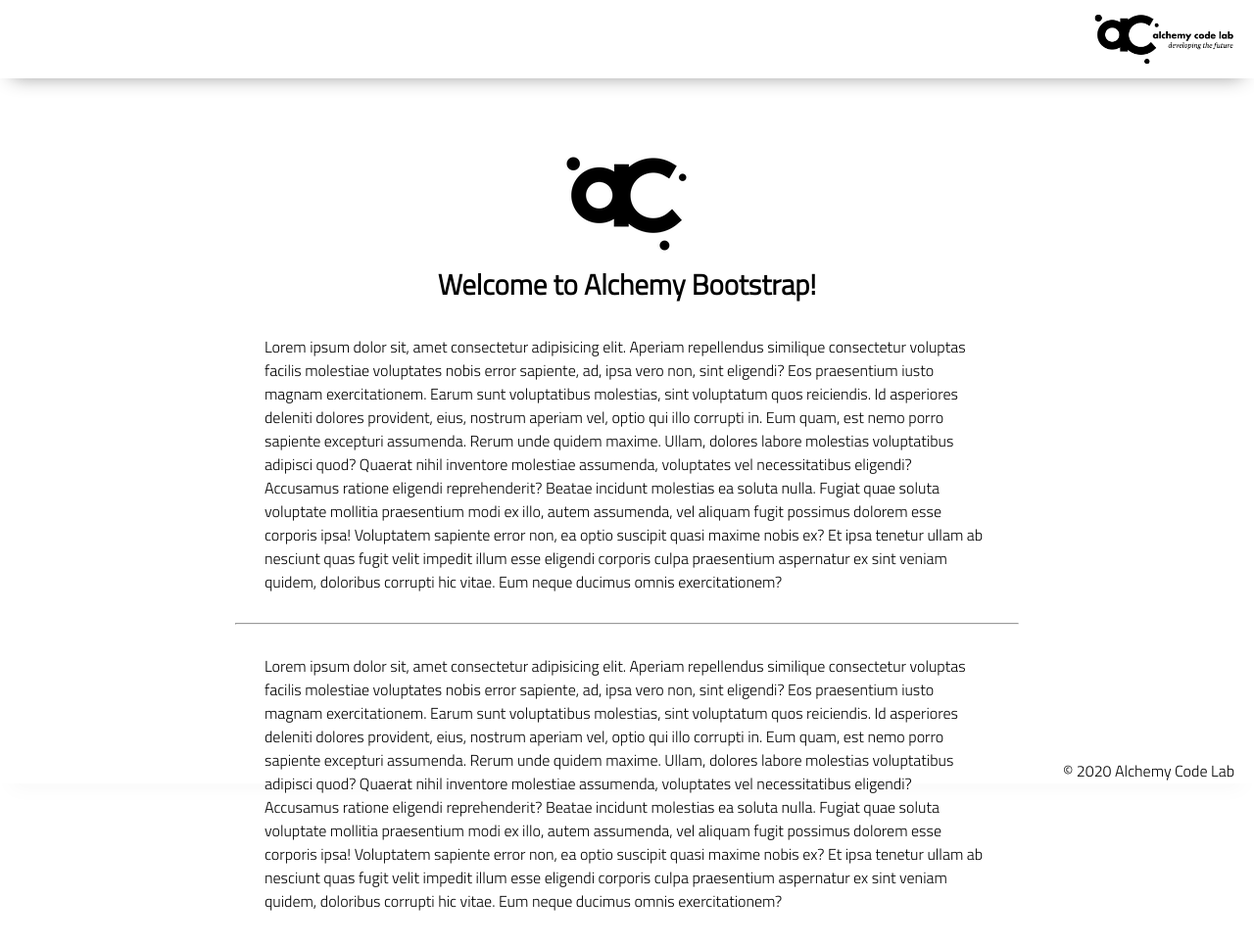
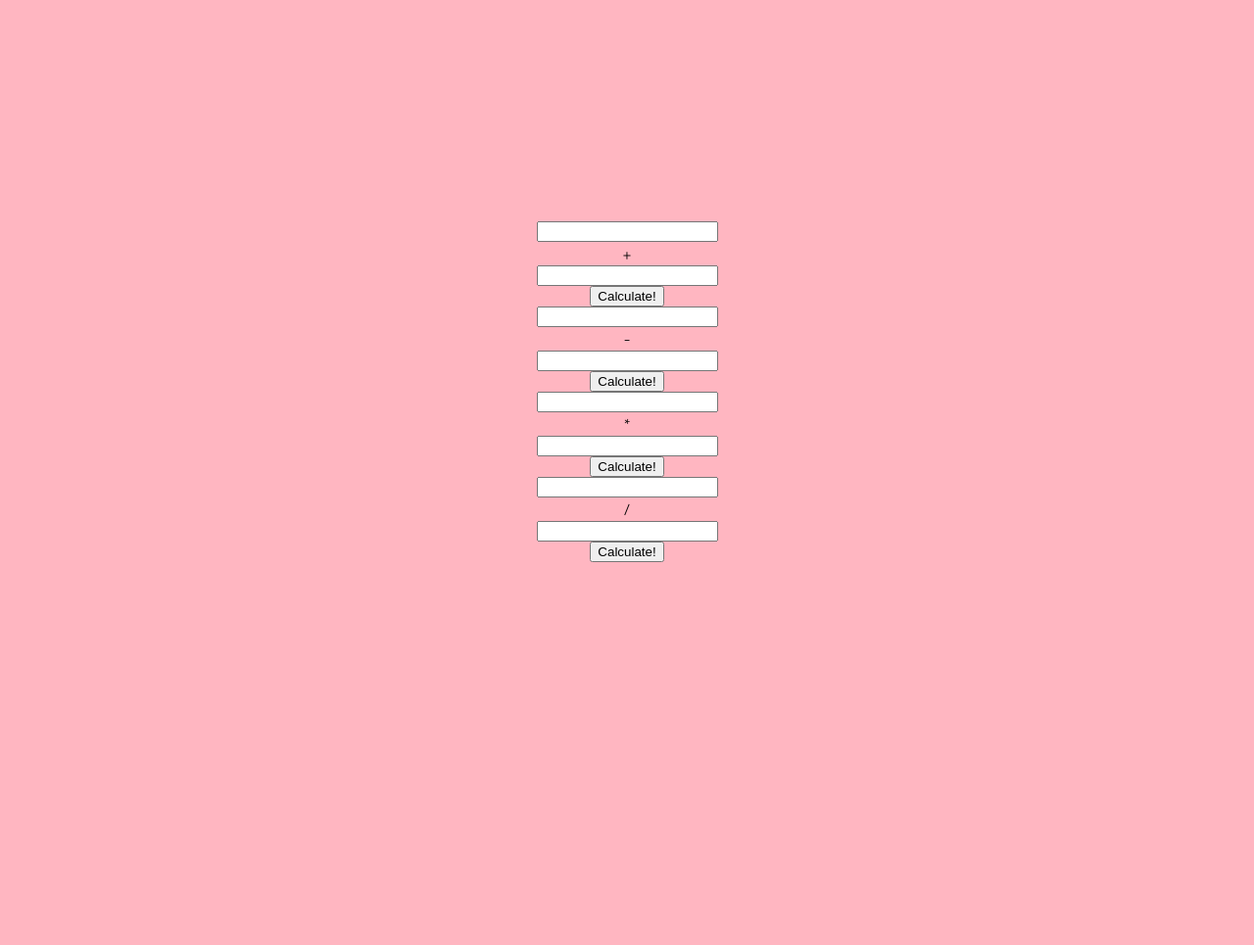
Before and after one commit to austin-summerlin/javascript-bootstrap-, a plain HTML site: page index.html in a window 1280 px wide. Shown: the whole page at 98% size. After the commit the page ends 800 px from the top, so only its background shows below. Drawn offline with Linux system fonts and the light colour scheme.

Commit message:
Calculator 1.0

```diff
--- a/app.js
+++ b/app.js
@@ -1,5 +1,45 @@
-// import functions and grab DOM elements
+const addInput1 = document.getElementById ('add-input-1');
+const addInput2 = document.getElementById ('add-input-2');
+const addButton = document.getElementById ('add-button');
+const addResult = document.getElementById ('add-results');
+const subInput1 = document.getElementById ('sub-input-1');
+const subInput2 = document.getElementById ('sub-input-2');
+const subButton = document.getElementById ('sub-button');
+const subResult = document.getElementById ('sub-results');
+const mulInput1 = document.getElementById ('mul-input-1');
+const mulInput2 = document.getElementById ('mul-input-2');
+const mulButton = document.getElementById ('mul-button');
+const mulResults = document.getElementById ('mul-results');
+const divInput1 = document.getElementById ('div-input-1');
+const divInput2 = document.getElementById ('div-input-2');
+const divButton = document.getElementById ('div-button');
+const divResult = document.getElementById ('div-results');
 
-// initialize state
 
-// set event listeners to update state and DOM
+addButton.addEventListener('click', () => {
+    const number1 = Number(addInput1.value);
+    const number2 = Number(addInput2.value);
+    const result = number1 + number2;
+    addResult.textContent = result;
+});
+
+subButton.addEventListener('click', () => {
+    const number3 = Number(subInput1.value);
+    const number4 = Number(subInput2.value);
+    const result = number3 - number4;
+    subResult.textContent = result;
+});
+
+mulButton.addEventListener('click', () => {
+    const number5 = Number(mulInput1.value);
+    const number6 = Number(mulInput2.value);
+    const result = number5 * number6;
+    mulResults.textContent = result;
+});
+
+divButton.addEventListener('click', () => {
+    const number7 = Number(divInput1.value);
+    const number8 = Number(divInput2.value);
+    const result = number7 / number8;
+    divResult.textContent = result;
+});
--- a/index.html
+++ b/index.html
@@ -13,41 +13,30 @@
 </head>
 
 <body>
-    <header>
-        <div class="gutter-right logo">
-            <img src="assets/big-logo.png"/>
-        </div>
-    </header>
-    <main>
-        <section class="main-section">
-            <img class="main-logo" src="assets/alchemy-logo.png"/>
-            <h2>
-                Welcome to Alchemy Bootstrap!
-            </h2>
-
-            <content>
-            <p>
-                Lorem ipsum dolor sit, amet consectetur adipisicing elit. Aperiam repellendus similique consectetur voluptas facilis molestiae voluptates nobis error sapiente, ad, ipsa vero non, sint eligendi? Eos praesentium iusto magnam exercitationem.
-                Earum sunt voluptatibus molestias, sint voluptatum quos reiciendis. Id asperiores deleniti dolores provident, eius, nostrum aperiam vel, optio qui illo corrupti in. Eum quam, est nemo porro sapiente excepturi assumenda.
-                Rerum unde quidem maxime. Ullam, dolores labore molestias voluptatibus adipisci quod? Quaerat nihil inventore molestiae assumenda, voluptates vel necessitatibus eligendi? Accusamus ratione eligendi reprehenderit? Beatae incidunt molestias ea soluta nulla.
-                Fugiat quae soluta voluptate mollitia praesentium modi ex illo, autem assumenda, vel aliquam fugit possimus dolorem esse corporis ipsa! Voluptatem sapiente error non, ea optio suscipit quasi maxime nobis ex?
-                Et ipsa tenetur ullam ab nesciunt quas fugit velit impedit illum esse eligendi corporis culpa praesentium aspernatur ex sint veniam quidem, doloribus corrupti hic vitae. Eum neque ducimus omnis exercitationem?
-            </p>
-            <hr />
-            <p>
-                Lorem ipsum dolor sit, amet consectetur adipisicing elit. Aperiam repellendus similique consectetur voluptas facilis molestiae voluptates nobis error sapiente, ad, ipsa vero non, sint eligendi? Eos praesentium iusto magnam exercitationem.
-                Earum sunt voluptatibus molestias, sint voluptatum quos reiciendis. Id asperiores deleniti dolores provident, eius, nostrum aperiam vel, optio qui illo corrupti in. Eum quam, est nemo porro sapiente excepturi assumenda.
-                Rerum unde quidem maxime. Ullam, dolores labore molestias voluptatibus adipisci quod? Quaerat nihil inventore molestiae assumenda, voluptates vel necessitatibus eligendi? Accusamus ratione eligendi reprehenderit? Beatae incidunt molestias ea soluta nulla.
-                Fugiat quae soluta voluptate mollitia praesentium modi ex illo, autem assumenda, vel aliquam fugit possimus dolorem esse corporis ipsa! Voluptatem sapiente error non, ea optio suscipit quasi maxime nobis ex?
-                Et ipsa tenetur ullam ab nesciunt quas fugit velit impedit illum esse eligendi corporis culpa praesentium aspernatur ex sint veniam quidem, doloribus corrupti hic vitae. Eum neque ducimus omnis exercitationem?
-            </p>
-
-        </section>
-    </main>
-    <footer>
-        <div class="copy gutter-right">&copy; 2020 Alchemy Code Lab</div>
-    </footer>
-
+    <input id = 'add-input-1' type = 'number'/>
+    +
+    <input id = 'add-input-2' type = 'number'/>
+    <button id = 'add-button'>Calculate!</button>
+    <div id = 'add-results'></div>
+        <p></p>
+    <input id = 'sub-input-1' type = 'number'/>
+    -
+    <input id = 'sub-input-2' type = 'number'/>
+    <button id = 'sub-button'>Calculate!</button>
+    <div id = 'sub-results'></div>
+        <p></p>
+    <input id = 'mul-input-1' type = 'number'/>
+    *
+    <input id = 'mul-input-2' type = 'number'/>
+    <button id = 'mul-button'>Calculate!</button>
+    <div id = 'mul-results'></div>
+        <p></p>
+    <input id = 'div-input-1' type = 'number'/>
+    /
+    <input id = 'div-input-2' type = 'number'/>
+    <button id = 'div-button'>Calculate!</button>
+    <div id = 'div-results'></div>
+        <p></p>
     <script type="module" src="app.js"></script>
 </body>
 
--- a/styles/style.css
+++ b/styles/style.css
@@ -1,119 +1,10 @@
 
 body {
-    /* https://coolors.co/generate and click export -> scss to get the colors to copy and paste below*/
-    /* --color1: hsla(349, 69%, 76%, 1);
-    --color2: hsla(207, 67%, 44%, 1);
-    --color3: hsla(200, 61%, 56%, 1);
-    --color4: hsla(187, 41%, 94%, 1);
-    --color5: hsla(170, 28%, 95%, 1); */
-/*
-    /* --color1: hsla(45, 86%, 83%, 1);
-    --color2: hsla(135, 65%, 98%, 1);
-    --color3: hsla(315, 37%, 86%, 1);
-    --color4: hsla(45, 73%, 98%, 1);
-    --color5: hsla(224, 40%, 79%, 1); */
-
-    --header-height: 80px;
-    --shadow: 0px 10px 20px -12px rgba(0,0,0,0.45);
-    --gutter: 30px;
-    --footer-height: 25px;
-
     font-family: 'Titillium Web', sans-serif;
     background-color: var(--color2);
-}
-
-main {
     display: flex;
     flex-direction: column;
     justify-content: center;
     align-items: center;
-    margin-bottom: calc(var(--footer-height));
+    background-color: lightpink;
 }
-
-section {
-    background-color: var(--color5);
-    width: 1000px;
-    max-width: 80%;
-    display: flex;
-    flex-direction: column;
-    justify-content: center;
-    align-items: center;
-    padding-top: var(--gutter);
-    padding-bottom: var(--gutter);
-    margin-top: var(--gutter);
-    margin-bottom: var(--gutter);
-    border: solid 2px var(--color1);
-}
-
-header {
-    display: flex;
-    justify-content: flex-end;
-    background-color: var(--color3);
-    height: var(--header-height);
-    box-shadow: var(--shadow);
-}
-
-footer {
-    display: flex;
-    justify-content: flex-end;
-    background-color: var(--color3);
-    box-shadow: var(--shadow);
-}
-
-
-h2 {
-    font-size: 1.8rem;
-    font-weight: bold;
-}
-
-.gutter-right {
-    margin-right: 20px;
-}
-
-.main-logo {
-    animation: pulse 5s infinite ease-in-out;
-}
-
-header img {
-    height: var(--header-height);
-}
-
-
-
-content {
-    width: 80%;
-}
-
-p {
-    margin: var(--gutter);
-}
-
-footer {
-    position: fixed;
-    width: 100%;
-    bottom: 0;
-    height: var(--footer-height);
-    display: flex;
-    justify-content: flex-end;
-    background-color: var(--color3);
-    box-shadow: var(--shadow);
-}
-
-  @keyframes pulse {
-    20% {
-      transform: rotate3d(-10, -10, -10, 50deg) scale(1.2);
-    }
-
-    40% {
-        transform: rotate3d(10, 10, -10, 50deg) scale(1);
-    }
-
-    60% {
-        transform: rotate3d(-10, 10, 10, 50deg) scale(1.2);
-      }
-
-    80% {
-        transform: rotate3d(10, 10, 10, 50deg) scale(1);
-    }
-
-  }
```
